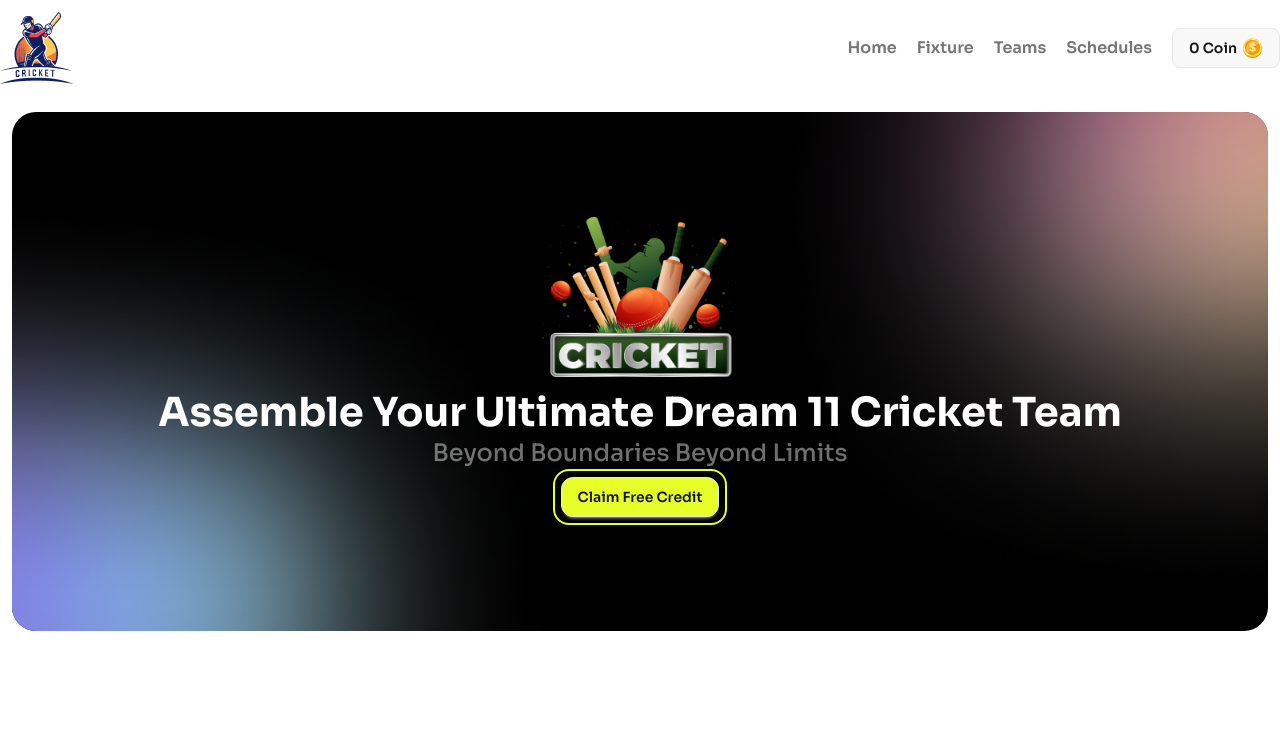
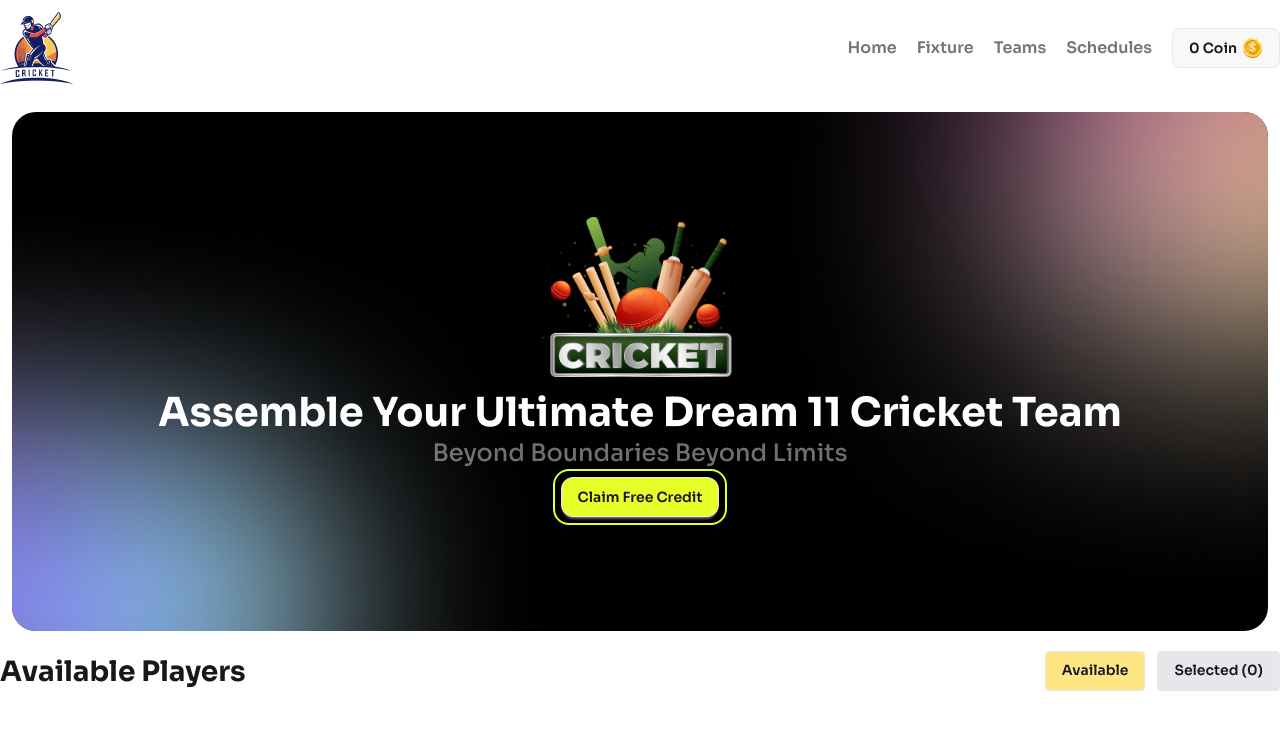
Before and after one commit to mehedi-hasan2006/bpl-dream-11, a React (Vite) app: page / in a window 1280 px wide. Shown: the top 730 px of the page. Built offline with nearby package versions, Linux system fonts and the light colour scheme.

Commit message:
conditional rendering done for available & selected players

```diff
--- a/src/App.jsx
+++ b/src/App.jsx
@@ -1,16 +1,15 @@
-import Navbar from "./Components/Navbar"
-import Hero from "./Hero"
-
+import Navbar from "./Components/Navbar";
+import Hero from "./Hero";
+import Player from "./Player";
 
 function App() {
-
-
   return (
     <>
       <Navbar></Navbar>
       <Hero></Hero>
+      <Player></Player>
     </>
-  )
+  );
 }
 
-export default App
+export default App;
--- /dev/null
+++ b/src/Player.jsx
@@ -0,0 +1,28 @@
+import { useState } from "react";
+
+const Player = () => {
+  const [active, setActive] = useState("available");
+
+  return (
+    <div className="mt-5 flex justify-between mb-10">
+      {active === "available" && <p className="font-bold text-[28px]">Available Players</p>}
+      {active === "selected" && <p className="font-bold text-[28px]">Selected Players</p>}
+      <div>
+        <button
+          onClick={() => setActive("available")}
+          className={`btn mr-3 ${active === "available" ? "bg-amber-200 font-semibold" : "bg-gray-200"}`}
+        >
+          Available
+        </button>
+        <button
+          onClick={() => setActive("selected")}
+          className={`btn ${active === "selected" ? "bg-amber-200 font-semibold" : "bg-gray-200"}`}
+        >
+          Selected (0)
+        </button>
+      </div>
+    </div>
+  );
+};
+
+export default Player;
```
